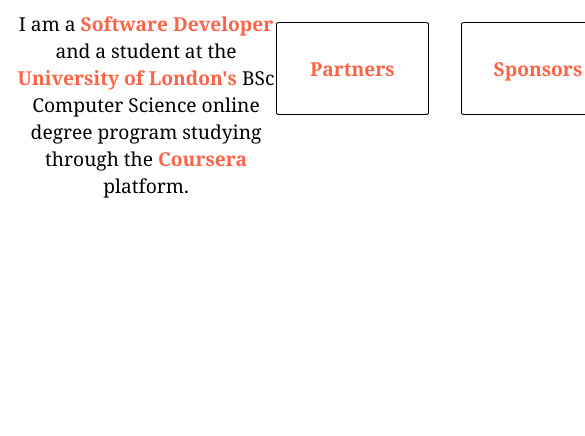
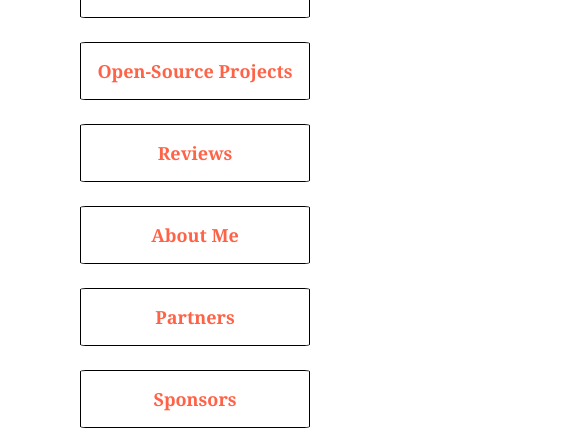
Before and after one commit to wamiqurrehman093/wamiqurrehman093.github.io, a plain HTML site: page index.html in a window 390 px wide. Shown: the part 519-955 px from the top of the page, 585 px wide, since content can reach past the window. Before the commit the page ends 844 px from the top, so only its background shows below. Drawn offline with Linux system fonts and the light colour scheme.

Commit message:
Responsiveness for the index page

```diff
--- a/index.html
+++ b/index.html
@@ -7,6 +7,8 @@
         <meta name="author" content="Wamiq Ur Rehman">
         <meta name="viewport" content="width=device-width, initial-scale=1.0">
         <link rel="stylesheet" href="style.css">
+        <link rel="stylesheet" media="screen and (max-width: 1152px)" href="style_small_screens.css">
+        <link rel="stylesheet" media="screen and (max-width: 570px)" href="style_very_small_screens.css">
     </head>
     <body>
         <header>
--- /dev/null
+++ b/style_small_screens.css
@@ -0,0 +1,17 @@
+header {
+    grid-template-columns: 1fr;
+    gap: 32px;
+    margin-top: 8px;
+}
+
+.content {
+    align-self: flex-end;
+}
+
+.nav-links {
+    align-self: flex-start;
+}
+
+.nav-links a {
+    margin-bottom: 8px;
+}
--- /dev/null
+++ b/style_very_small_screens.css
@@ -0,0 +1,23 @@
+body {
+    font-size: large;
+}
+
+h1 {
+    font-size:28px;
+}
+
+header {
+    gap: 16px;
+    padding: 0px;
+    margin: 8px 0px 32px 0px;
+}
+
+.nav-links {
+    gap: 16px;
+    grid-template-columns: 1fr;
+}
+
+.nav-links a {
+    padding: 16px;
+    margin-bottom: 8px;
+}
```
